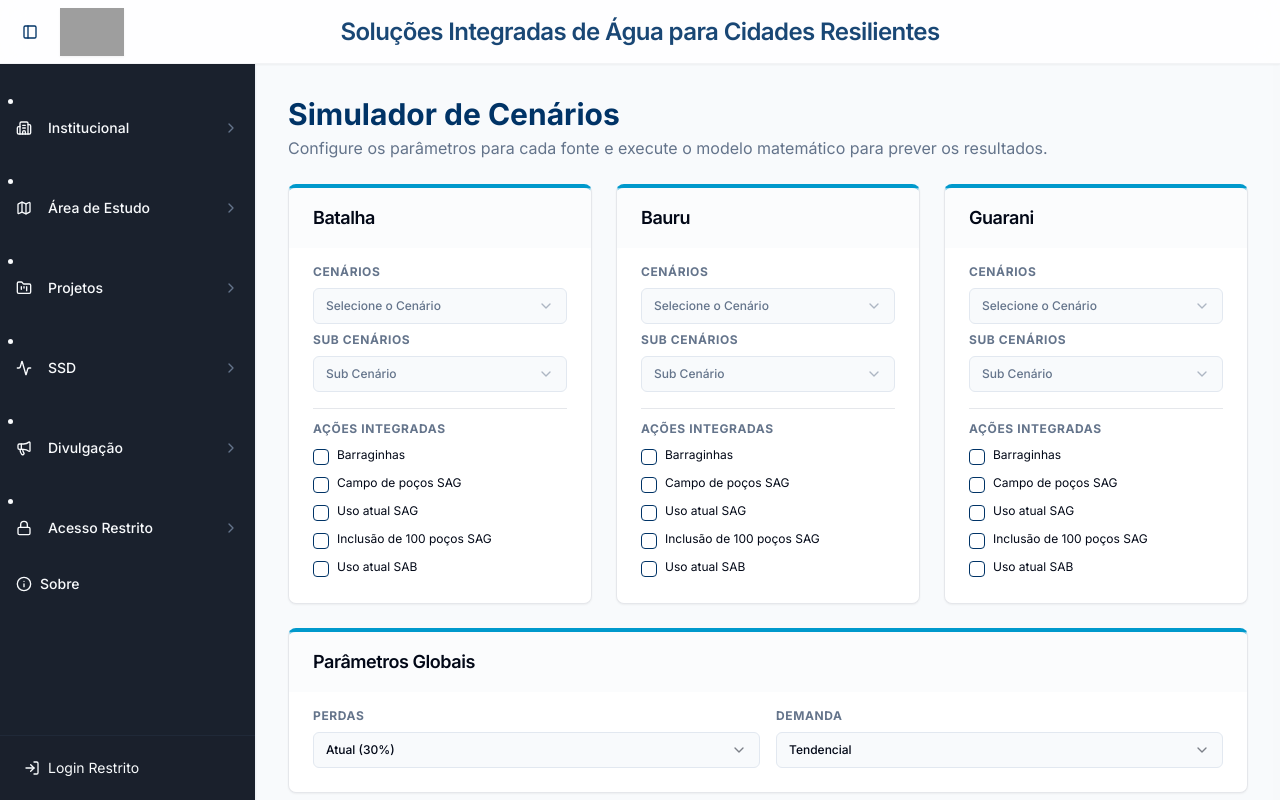
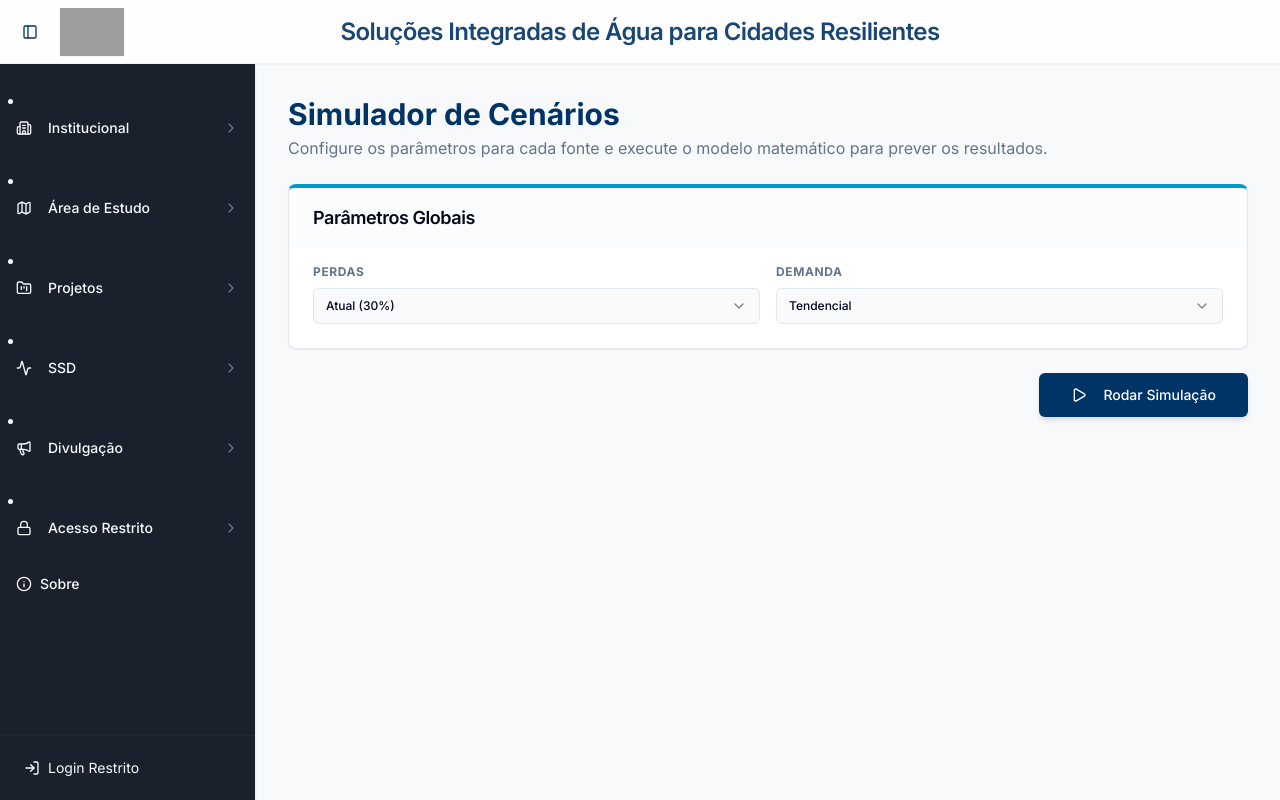
Before and after one commit to wlibrelon/ssd_sacre_v2, a React (Vite) app: page /ssd/cenarios in a window 1280 px wide. Built offline with nearby package versions, Linux system fonts and the light colour scheme; grey boxes are pictures that could not be loaded.

Commit message:
Auto-commit after full sync (build simulation)

```diff
--- a/src/pages/ssd/Cenarios.tsx
+++ b/src/pages/ssd/Cenarios.tsx
@@ -7,15 +7,11 @@ import {
   SelectTrigger,
   SelectValue,
 } from '@/components/ui/select'
-import { Checkbox } from '@/components/ui/checkbox'
 import { Button } from '@/components/ui/button'
 import { Play } from 'lucide-react'
 import useSimulationStore from '@/stores/useSimulationStore'
 import { SimulationCharts } from '@/components/SimulationCharts'
 
-const FONTES = ['Batalha', 'Bauru', 'Guarani']
-const CENARIOS = ['Tendencial', 'Pessimista', 'Conservacionista']
-const SUB_CENARIOS = ['Clima', 'Uso da Terra Batalha', 'Uso da Terra Bauru', 'Condutividade SAG']
 const PERDAS = [
   { label: 'Atual (30%)', val: 0.3 },
   { label: 'Meta (15%)', val: 0.15 },
@@ -24,13 +20,6 @@ const DEMANDAS = [
   { label: 'Tendencial', val: 100 },
   { label: 'Acelerada', val: 120 },
   { label: 'Reduzida', val: 80 },
-]
-const ACOES = [
-  'Barraginhas',
-  'Campo de poços SAG',
-  'Uso atual SAG',
-  'Inclusão de 100 poços SAG',
-  'Uso atual SAB',
 ]
 
 const MySelect = ({ val, setVal, placeholder, options }: any) => (
@@ -49,24 +38,24 @@ const MySelect = ({ val, setVal, placeholder, options }: any) => (
 )
 
 export default function Cenarios() {
-  const { csvData } = useSimulationStore()
-  const [selections, setSelections] = useState<Record<string, any>>(
-    FONTES.reduce((acc, f) => ({ ...acc, [f]: { cenario: '', sub: '', acoes: [] } }), {}),
-  )
+  const { csvData, simulacao } = useSimulationStore()
+  const [selectedSimulacaoIndex, setSelectedSimulacaoIndex] = useState<number>(0)
   const [globalPerdas, setGlobalPerdas] = useState(0.3)
   const [globalDemanda, setGlobalDemanda] = useState(100)
   const [results, setResults] = useState<any[]>([])
   const [timeData, setTimeData] = useState<any[]>([])
 
   const handleSimulate = () => {
+    // Manter toda a lógica original, usando dados de simulacao selecionada
     const res = csvData.map((r) => {
-      const sel = selections[r.Fonte]
       return {
         ...r,
         Vazao_Distribuida: r.Vazao_Captada * (1 - globalPerdas),
         Demanda: globalDemanda,
-        Cenario_da_fonte: sel ? `${sel.cenario} ${sel.sub}` : '',
-        Acoes: sel ? sel.acoes.join(', ') : '',
+        Cenario_Simulacao:
+          selectedSimulacaoIndex >= 0
+            ? `${simulacao[selectedSimulacaoIndex].fonte} | ${simulacao[selectedSimulacaoIndex].cenarios} | ${simulacao[selectedSimulacaoIndex].estrategias}`
+            : '',
       }
     })
     setResults(res)
@@ -97,70 +86,38 @@ export default function Cenarios() {
         </p>
       </div>
 
-      <div className="grid md:grid-cols-3 gap-6">
-        {FONTES.map((f) => {
-          const sel = selections[f]
-          const update = (k: string, v: any) =>
-            setSelections((s) => ({ ...s, [f]: { ...s[f], [k]: v } }))
-          return (
-            <Card key={f} className="shadow-sm border-t-4 border-t-secondary">
+      {/* Novo Quadro: Seleção de Simulação */}
+      {simulacao && simulacao.length > 0 && (
+        <Card className="shadow-sm border-t-4 border-t-secondary">
           <CardHeader className="py-4 bg-slate-50/50">
-                <CardTitle className="text-lg">{f}</CardTitle>
+            <CardTitle className="text-lg">Seleção de Simulação</CardTitle>
           </CardHeader>
-              <CardContent className="space-y-4 pt-4">
+          <CardContent className="pt-4">
             <div className="space-y-2">
               <p className="text-xs font-bold text-muted-foreground uppercase tracking-wider mb-1">
-                    Cenários
+                Cenários e Estratégias
               </p>
-                  <MySelect
-                    val={sel.cenario}
-                    setVal={(v: string) => update('cenario', v)}
-                    placeholder="Selecione o Cenário"
-                    options={CENARIOS}
-                  />
-                  <p className="text-xs font-bold text-muted-foreground uppercase tracking-wider mb-1">
-                    Sub Cenários
-                  </p>
-                  <MySelect
-                    val={sel.sub}
-                    setVal={(v: string) => update('sub', v)}
-                    placeholder="Sub Cenário"
-                    options={SUB_CENARIOS}
-                  />
-                </div>
-                <div className="pt-3 border-t">
-                  <p className="text-xs font-bold text-muted-foreground uppercase tracking-wider mb-2">
-                    Ações Integradas
-                  </p>
-                  <div className="space-y-1.5">
-                    {ACOES.map((a) => (
-                      <label
-                        key={a}
-                        className="flex items-start gap-2 text-xs py-0.5 cursor-pointer group"
+              <Select
+                value={selectedSimulacaoIndex.toString()}
+                onValueChange={(v) => setSelectedSimulacaoIndex(parseInt(v))}
               >
-                        <Checkbox
-                          checked={sel.acoes.includes(a)}
-                          onCheckedChange={(c) =>
-                            update(
-                              'acoes',
-                              c ? [...sel.acoes, a] : sel.acoes.filter((x: string) => x !== a),
-                            )
-                          }
-                          className="mt-0.5"
-                        />
-                        <span className="group-hover:text-primary transition-colors leading-tight">
-                          {a}
-                        </span>
-                      </label>
+                <SelectTrigger className="h-9 text-xs font-medium">
+                  <SelectValue placeholder="Selecione uma simulação" />
+                </SelectTrigger>
+                <SelectContent>
+                  {simulacao.map((s, idx) => (
+                    <SelectItem key={idx} value={idx.toString()}>
+                      {`${s.fonte} | ${s.cenarios} | ${s.estrategias}`}
+                    </SelectItem>
                   ))}
-                  </div>
+                </SelectContent>
+              </Select>
             </div>
           </CardContent>
         </Card>
-          )
-        })}
-      </div>
+      )}
 
+      {/* Quadro Parâmetros Globais - MANTIDO INTACTO */}
       <Card className="shadow-sm border-t-4 border-t-secondary">
         <CardHeader className="py-4 bg-slate-50/50">
           <CardTitle className="text-lg">Parâmetros Globais</CardTitle>
@@ -193,6 +150,7 @@ export default function Cenarios() {
         </CardContent>
       </Card>
 
+      {/* Botão Rodar Simulação - MANTIDO INTACTO */}
       <div className="flex justify-end">
         <Button
           onClick={handleSimulate}
@@ -203,6 +161,7 @@ export default function Cenarios() {
         </Button>
       </div>
 
+      {/* Gráficos - MANTIDO INTACTO */}
       {results.length > 0 && <SimulationCharts results={results} timeData={timeData} />}
     </div>
   )
--- a/src/pages/ssd/Configuracoes.tsx
+++ b/src/pages/ssd/Configuracoes.tsx
@@ -94,7 +94,7 @@ const Configuracoes: React.FC = () => {
         {/* Quadro 2: Fator and Cenário */}
         <div className="p-4 border rounded shadow">
           <h3 className="mb-2">Adicionar Cenário</h3>
-          <label className="block mb-2">Fator (obrigatório):</label>
+          <label className="block mb-2">Fator:</label>
           <select
             value={newFator}
             onChange={(e) => setNewFator(e.target.value)}
@@ -107,7 +107,7 @@ const Configuracoes: React.FC = () => {
               </option>
             ))}
           </select>
-          <label className="block mb-2">Cenário (opcional):</label>
+          <label className="block mb-2">Cenário:</label>
           <select
             value={newCenario}
             onChange={(e) => setNewCenario(e.target.value)}
```
Also changed, not shown: .skip.config.json. Lines whose indentation alone changed are shown as unchanged.
